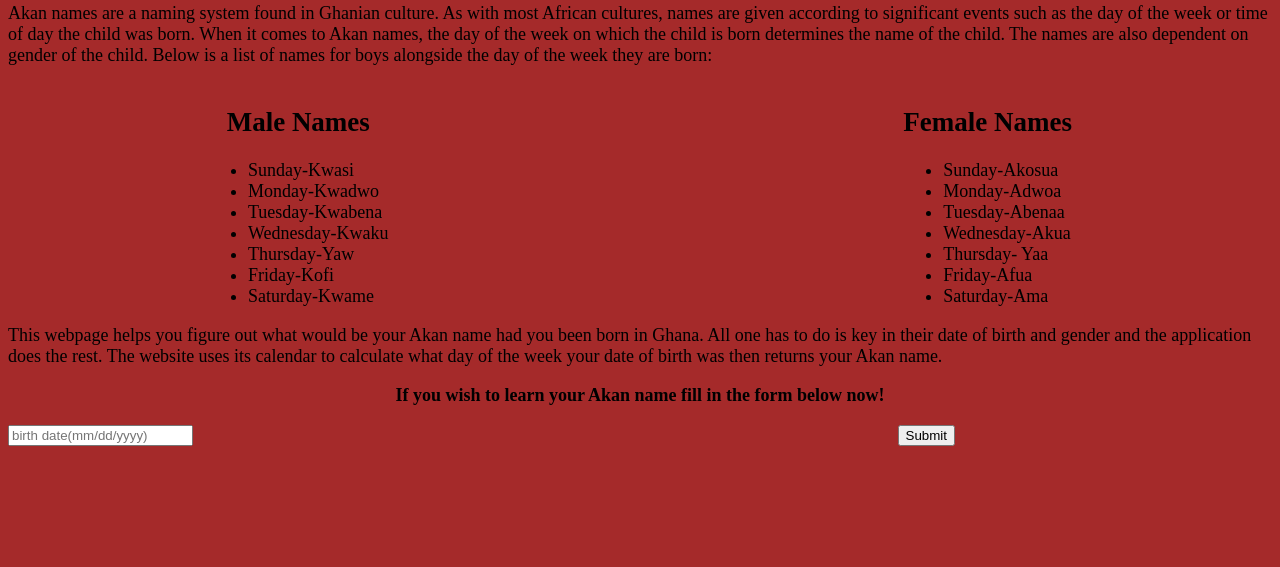
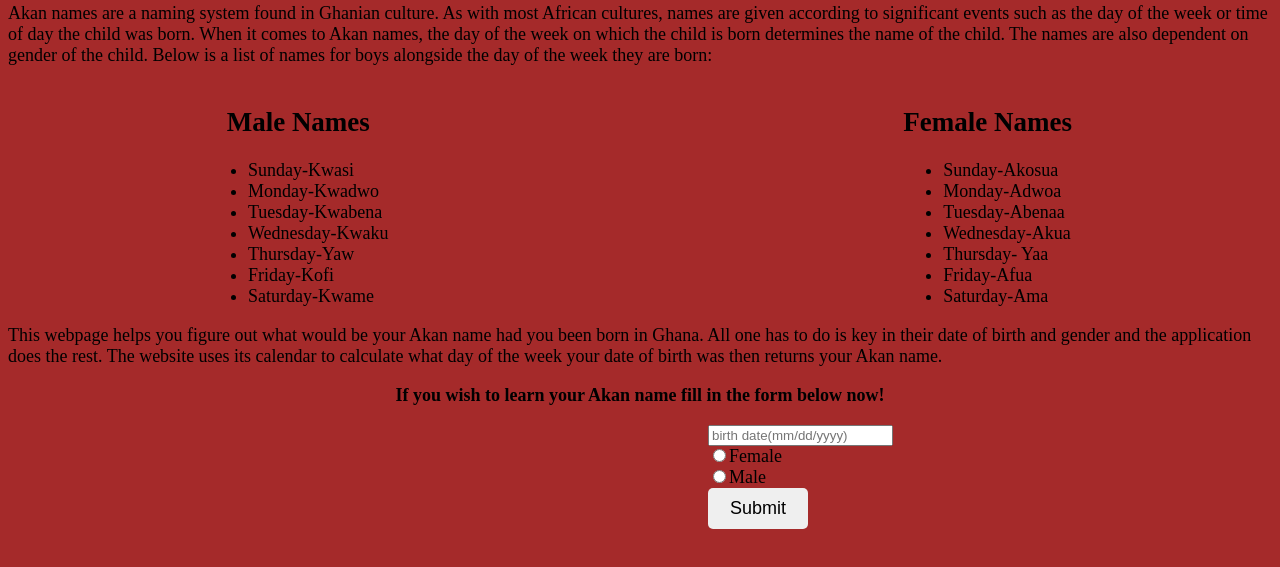
Before and after one commit to MartinKinyuka/Akan-Names, a plain HTML site: page index.html in a window 1280 px wide. Shown: the part 87-654 px from the top of the page. Drawn offline with Linux system fonts and the light colour scheme.

Commit message:
buttons added and styled

```diff
--- a/index.css
+++ b/index.css
@@ -22,10 +22,21 @@ body{
 .text{
   clear: both;
 }
-.btn{
+
+.last{
+  text-align: center;
+}
+.input{
   position: relative;
   margin-left: 700px;
 }
-.last{
+.btn{
+  border: none;
+  border-radius: 5px;
+  width: 100px;
+  padding: 10px;
   text-align: center;
+  text-decoration: none;
+  display: inline-block;
+  font-size: large;
 }
--- a/index.html
+++ b/index.html
@@ -36,8 +36,12 @@
   </div>
   <div class="text">
    <p>This webpage helps you figure out what would be your Akan name had you been born in Ghana. All one has to do is key in their date of birth and gender and the application does the rest. The website uses its calendar to calculate what day of the week your date of birth was then returns your Akan name.</p>
-  <p class="last"><strong>If you wish to learn your Akan name fill in the form below now!</strong><p>
-    <input id="birthDay" placeholder="birth date(mm/dd/yyyy)">
+   <p class="last"><strong>If you wish to learn your Akan name fill in the form below now!</strong><p>
+  </div>
+  <div class="input">
+    <input id="birthDay" placeholder="birth date(mm/dd/yyyy)"><br>
+    <input type="radio" value="female">Female</input><br>
+    <input type="radio" value="male">Male</input><br>
     <button class="btn" onclick="getAkanName()">Submit</button>
   </div>
   <div class="bottom">
```
